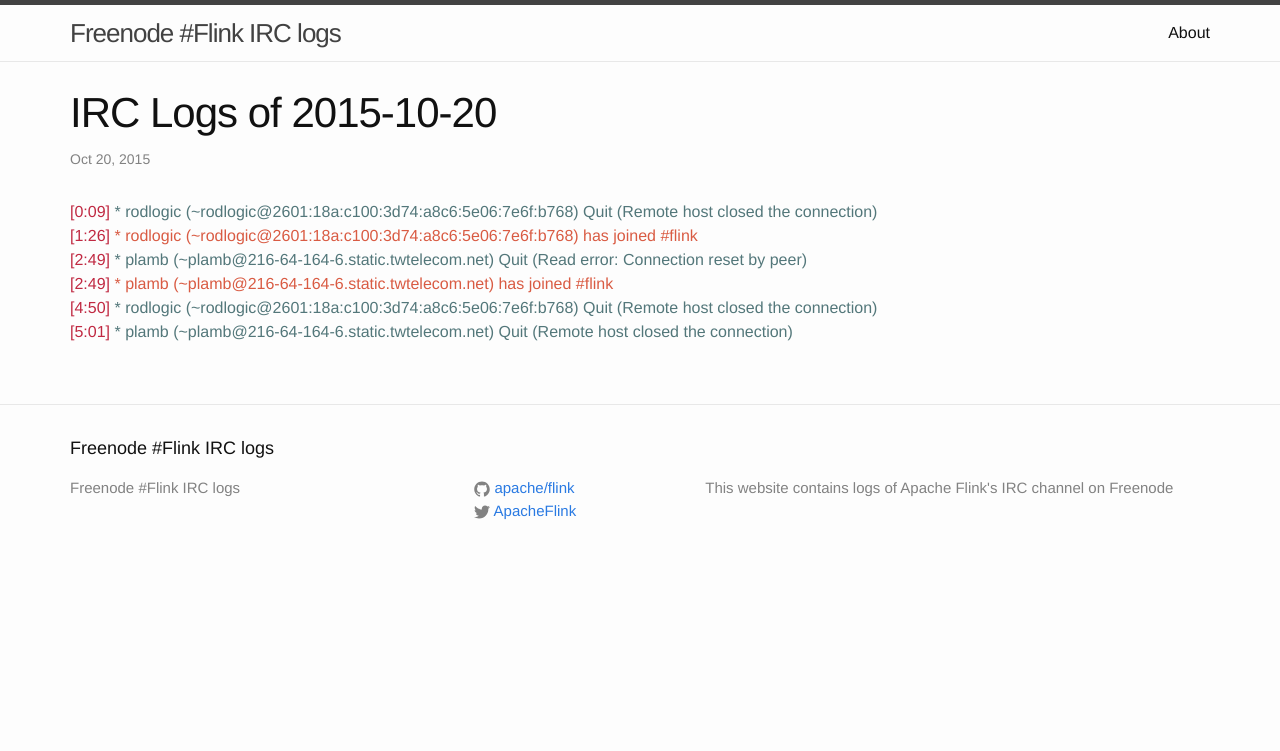
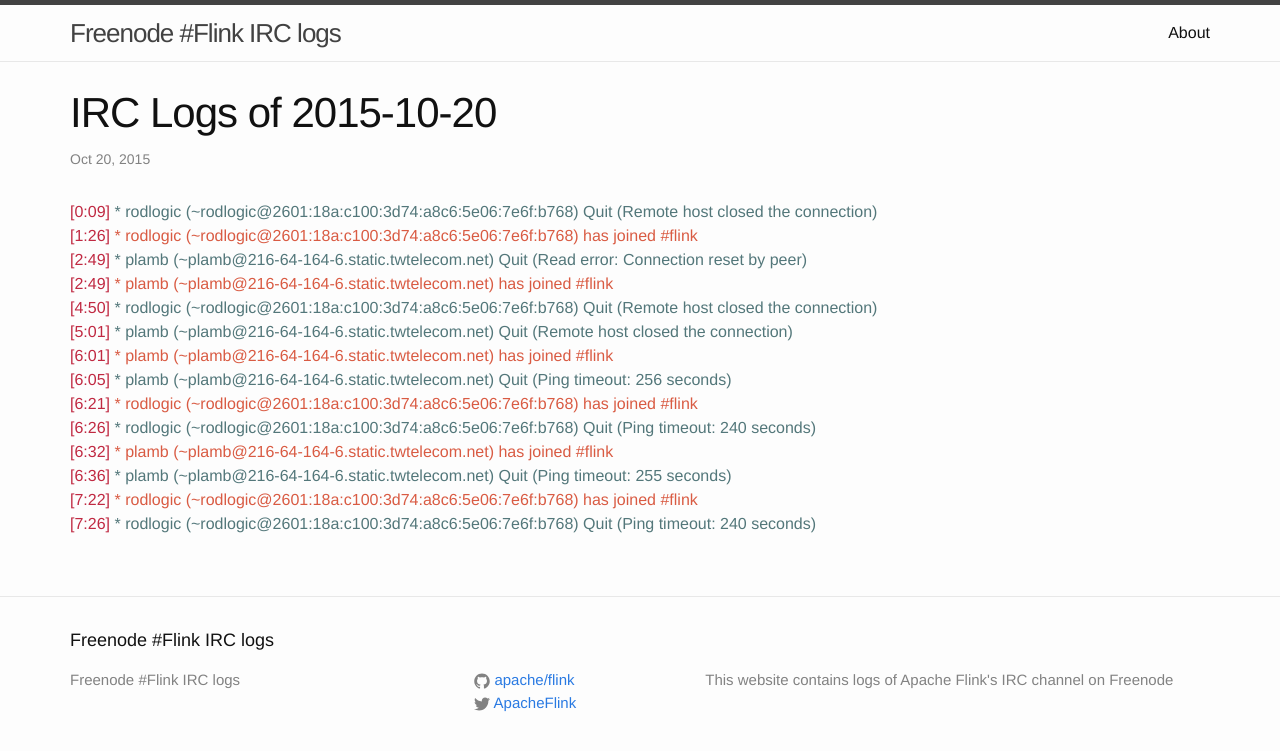
Before and after one commit to flink-irc-logs/flink-irc-logs.github.io, a Jekyll site: the page built from _posts/2015-10-20-logs.markdown, in a window 1280 px wide. Shown: the top 751 px of the page. Built offline with Jekyll 4.4.1, drawn with Linux system fonts in a browser that asks for light colours.

Commit message:
Update of the logs on Tue Oct 20 07:27:46 CEST 2015

```diff
--- a/_posts/2015-10-20-logs.markdown
+++ b/_posts/2015-10-20-logs.markdown
@@ -10,3 +10,11 @@
 <span class="irc-date">[2:49]</span> <span class="irc-green">* plamb (~plamb@216-64-164-6.static.twtelecom.net) has joined #flink</span><br />
 <span class="irc-date">[4:50]</span> <span class="irc-navy">* rodlogic (~rodlogic@2601:18a:c100:3d74:a8c6:5e06:7e6f:b768) Quit (Remote host closed the connection)</span><br />
 <span class="irc-date">[5:01]</span> <span class="irc-navy">* plamb (~plamb@216-64-164-6.static.twtelecom.net) Quit (Remote host closed the connection)</span><br />
+<span class="irc-date">[6:01]</span> <span class="irc-green">* plamb (~plamb@216-64-164-6.static.twtelecom.net) has joined #flink</span><br />
+<span class="irc-date">[6:05]</span> <span class="irc-navy">* plamb (~plamb@216-64-164-6.static.twtelecom.net) Quit (Ping timeout: 256 seconds)</span><br />
+<span class="irc-date">[6:21]</span> <span class="irc-green">* rodlogic (~rodlogic@2601:18a:c100:3d74:a8c6:5e06:7e6f:b768) has joined #flink</span><br />
+<span class="irc-date">[6:26]</span> <span class="irc-navy">* rodlogic (~rodlogic@2601:18a:c100:3d74:a8c6:5e06:7e6f:b768) Quit (Ping timeout: 240 seconds)</span><br />
+<span class="irc-date">[6:32]</span> <span class="irc-green">* plamb (~plamb@216-64-164-6.static.twtelecom.net) has joined #flink</span><br />
+<span class="irc-date">[6:36]</span> <span class="irc-navy">* plamb (~plamb@216-64-164-6.static.twtelecom.net) Quit (Ping timeout: 255 seconds)</span><br />
+<span class="irc-date">[7:22]</span> <span class="irc-green">* rodlogic (~rodlogic@2601:18a:c100:3d74:a8c6:5e06:7e6f:b768) has joined #flink</span><br />
+<span class="irc-date">[7:26]</span> <span class="irc-navy">* rodlogic (~rodlogic@2601:18a:c100:3d74:a8c6:5e06:7e6f:b768) Quit (Ping timeout: 240 seconds)</span><br />
```
